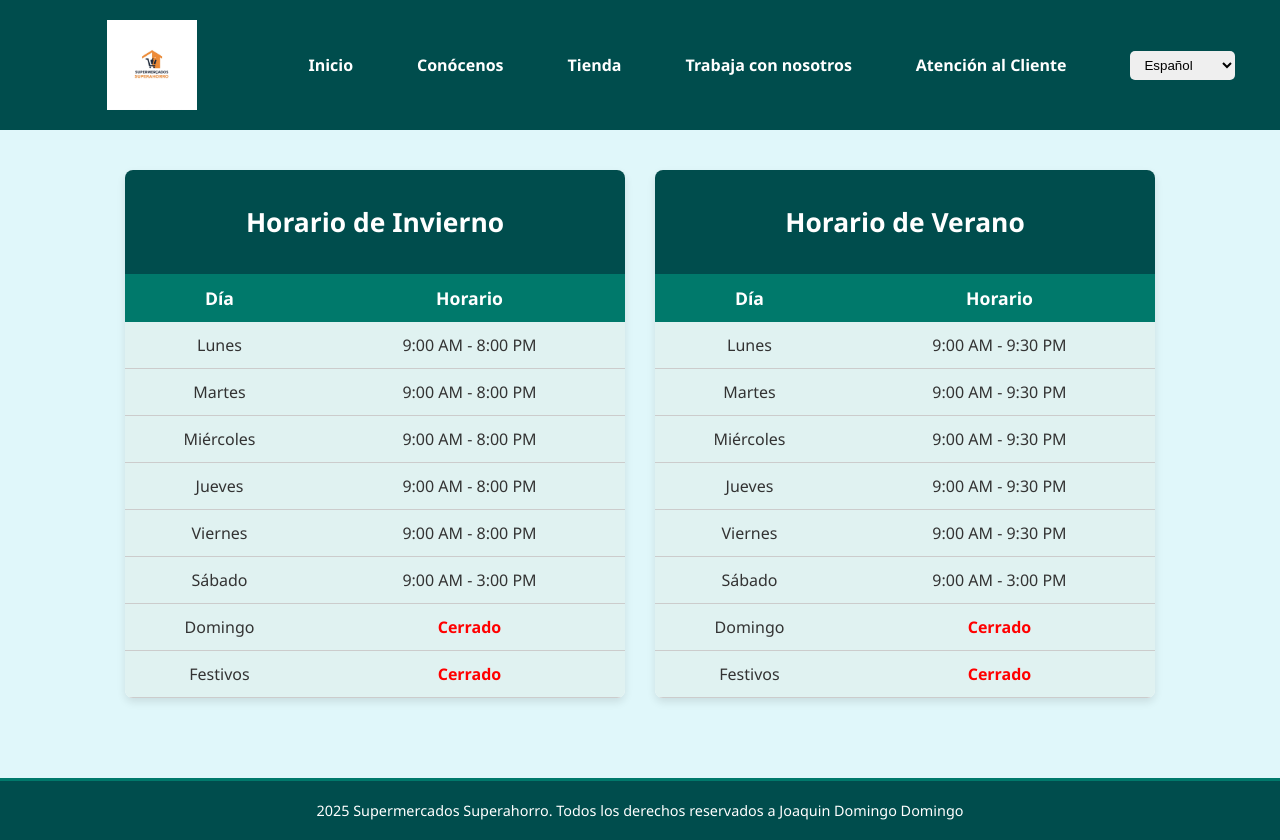
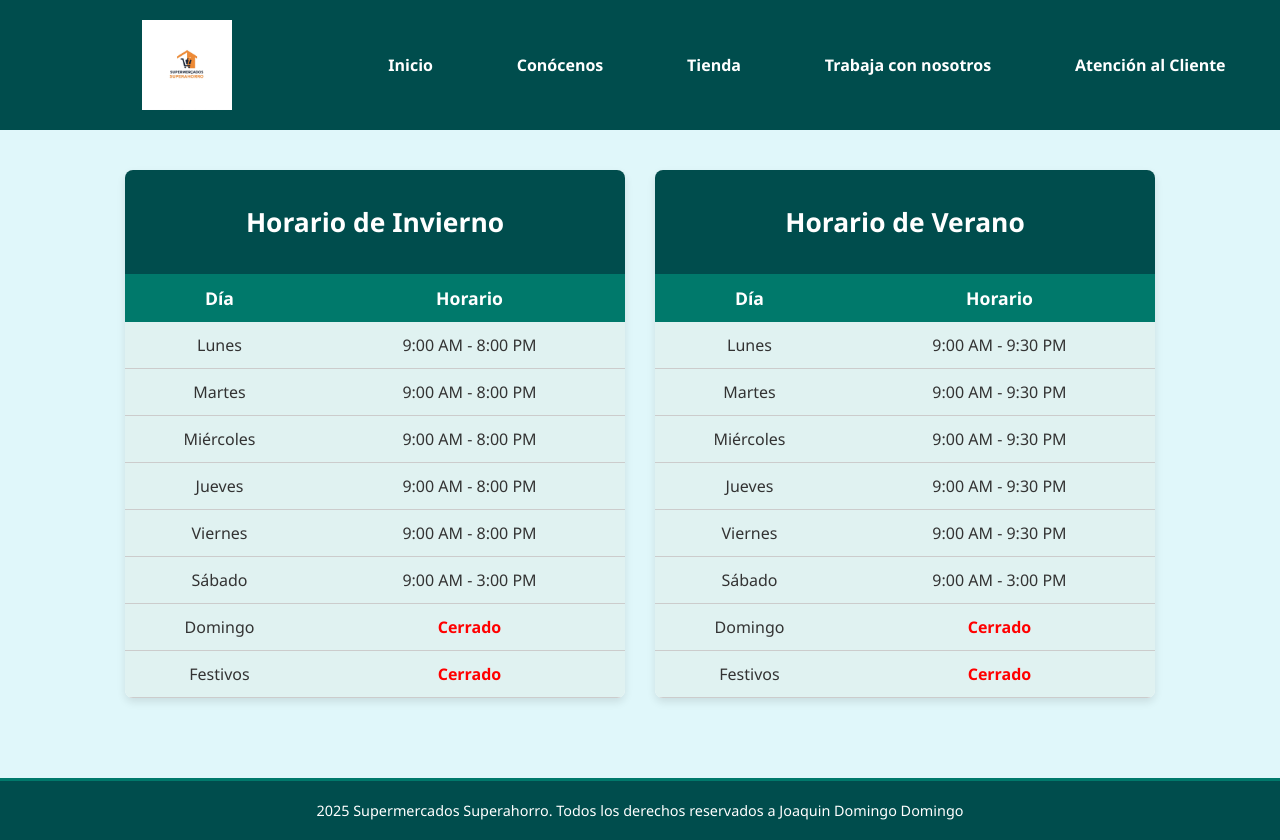
Before and after one commit to JoaquinDomingo/JoaquinDomingo.github.io, a plain HTML site: page Horario.html in a window 1280 px wide. Drawn offline with Linux system fonts and the light colour scheme.

Commit message:
Commit 3

```diff
--- a/Horario.html
+++ b/Horario.html
@@ -15,23 +15,11 @@
 
                 <button class="menu-toggle" id="menu-toggle">☰</button>
                 <div class="nav-links">
-                    <div><a href="Supermercados SuperAhorro.html">Inicio</a></div>
+                    <div><a href="index.html">Inicio</a></div>
                     <div><a href="#">Conócenos</a></div>
                     <div><a href="#">Tienda</a></div>
                     <div><a href="Trabaja con Nosotros.html">Trabaja con nosotros</a></div>
                     <div><a href="#">Atención al Cliente</a></div>
-                    <div class="language-select">
-                        <form>
-                            <select>
-                                <option>Español</option>
-                                <option>Inglés</option>
-                                <option>Valenciano</option>
-                                <option>Catalán</option>
-                                <option>Gallego</option>
-                                <option>Euskera</option>
-                            </select>
-                        </form>
-                    </div>
                 </div>
             </nav>
         </div>
```
Also changed, not shown: Tienda.html (+1 -13 lines), Trabaja con Nosotros.html (+1 -13 lines), index.html (+0 -12 lines).
